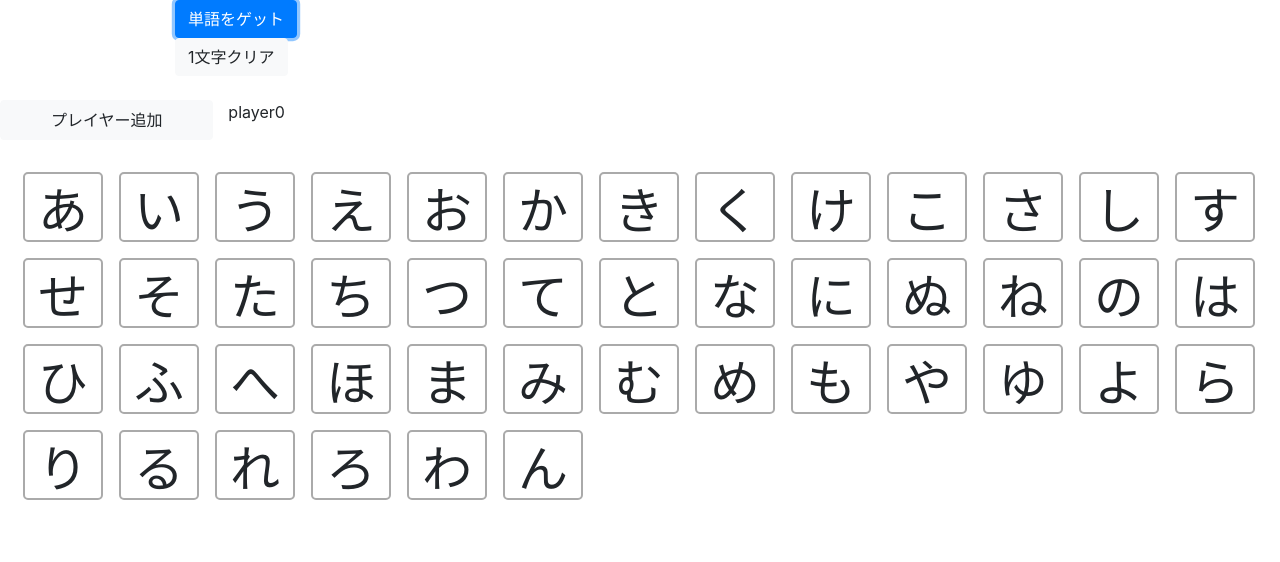
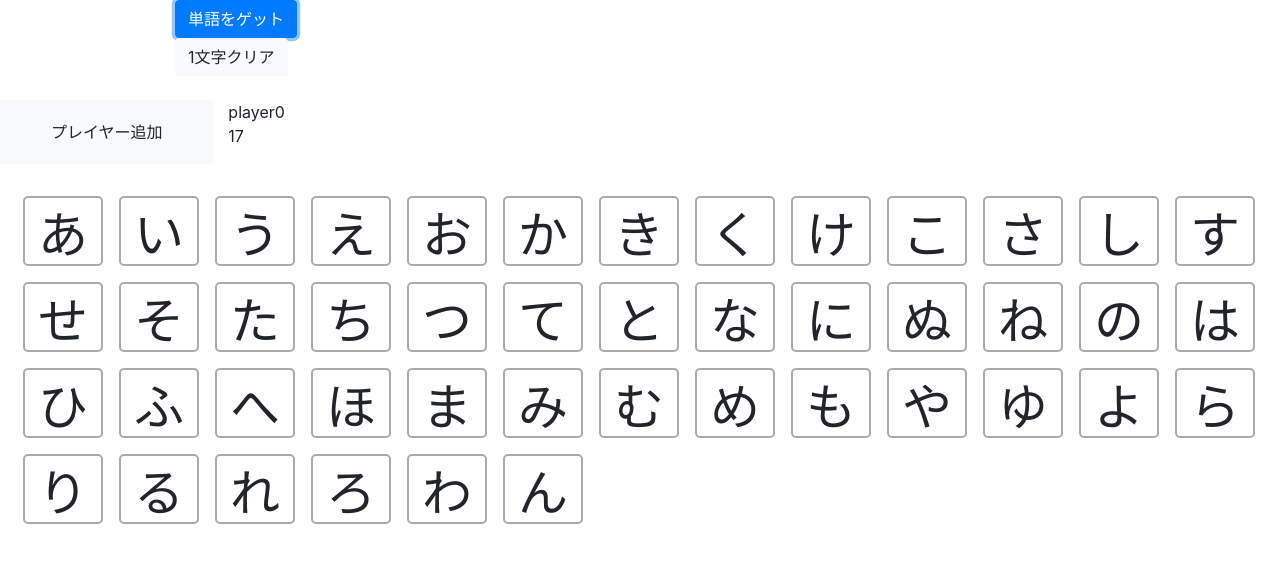
Before and after one commit to fffukken/games, a plain HTML site: page kotobatori.html in a window 1280 px wide. Both pictures are taken after a click on the button "単語をゲット". Drawn offline with nearby package versions, Linux system fonts and the light colour scheme.

Commit message:
点数計算機能の追加

```diff
--- a/kotobatori.html
+++ b/kotobatori.html
@@ -60,6 +60,7 @@
         let currentWord = "";
         let beforeWord = ""; //1文字削除の処理の際に、元に戻す一文字
         let gotWordsAry = [];
+        let points = [];
         let playerNo = 0;
         let currentPlayer = 0;
         let playerFlag = 0;
@@ -101,6 +102,9 @@
             playerWord = document.getElementById("playerText" + String(currentPlayer));
             playerWord.innerHTML = gotWordsAry[currentPlayer];
 
+            // 単語を取得した際、各プレイヤーの点数（＝文字数を計算する）
+            calcPoints()
+
             // どのプレイヤーの手番かを判定。最後のプレイヤーまで行ったら最初のプレイヤーに戻る
             currentPlayer += 1;
             // currentPlayerは0を含むプレイヤーの番号で、playerNoはプレイヤーの人数なので0を含まない
@@ -110,8 +114,6 @@
             currentWord = "";
             showWord.innerHTML = currentWord;
 
-            // 単語を取得した際、各プレイヤーの点数（＝文字数を計算する）
-            calcPoints()
 
         };
         function clearWord() {
@@ -136,6 +138,16 @@
             elm.className = "col-2"
             playerArea.appendChild(elm);
 
+            // 後々使うので、Player領域のDOMを取得
+            let parentDiv = document.getElementById("player" + String(playerNo))
+
+            // player名の横に点数を表示する
+            let pointElm = document.createElement("p")
+            pointElm.id = "playerPoint" + String(playerNo)
+            pointElm.innerHTML = "点"
+            parentDiv.appendChild(pointElm)
+
+
             // player名と取得した単語に改行を加える
             let br = document.createElement("br");
             playerArea.appendChild(br)
@@ -144,7 +156,6 @@
             let textElm = document.createElement("p")
             textElm.id = "playerText" + String(playerNo)
             textElm.innerHTML = "取得した単語がここに表示されます"
-            let parentDiv = document.getElementById("player" + String(playerNo))
             parentDiv.appendChild(textElm)
             // 追加したプレイヤーの単語が入るArrayを用意
             gotWordsAry.push([])
@@ -152,11 +163,21 @@
             playerNo += 1
         }
         function calcPoints() {
+            points = []
             for (player of gotWordsAry) {
+                playerPoint = 0;
                 for (word of player) {
-                    word.length
-                }
+                    playerPoint += word.length
+                };
+                points.push(playerPoint)
             }
+            let playerPointArea = document.getElementById("playerPoint" + String(currentPlayer))
+            console.log("check", points, currentPlayer)
+
+            console.log(points[currentPlayer])
+            playerPointArea.innerHTML = points[currentPlayer]
+
+
         }
     </script>
     <script src="https://code.jquery.com/jquery-3.3.1.slim.min.js"
```
